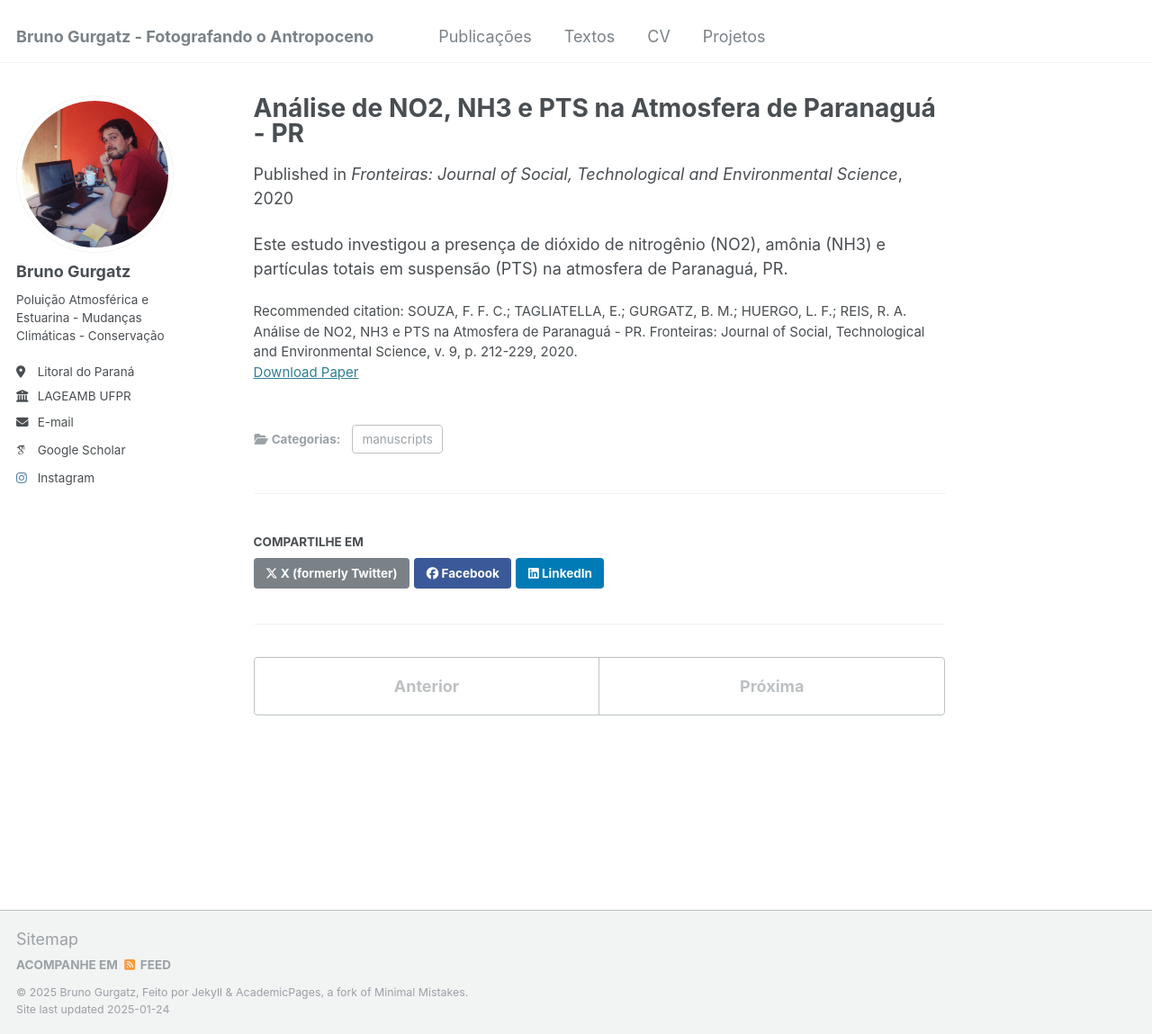
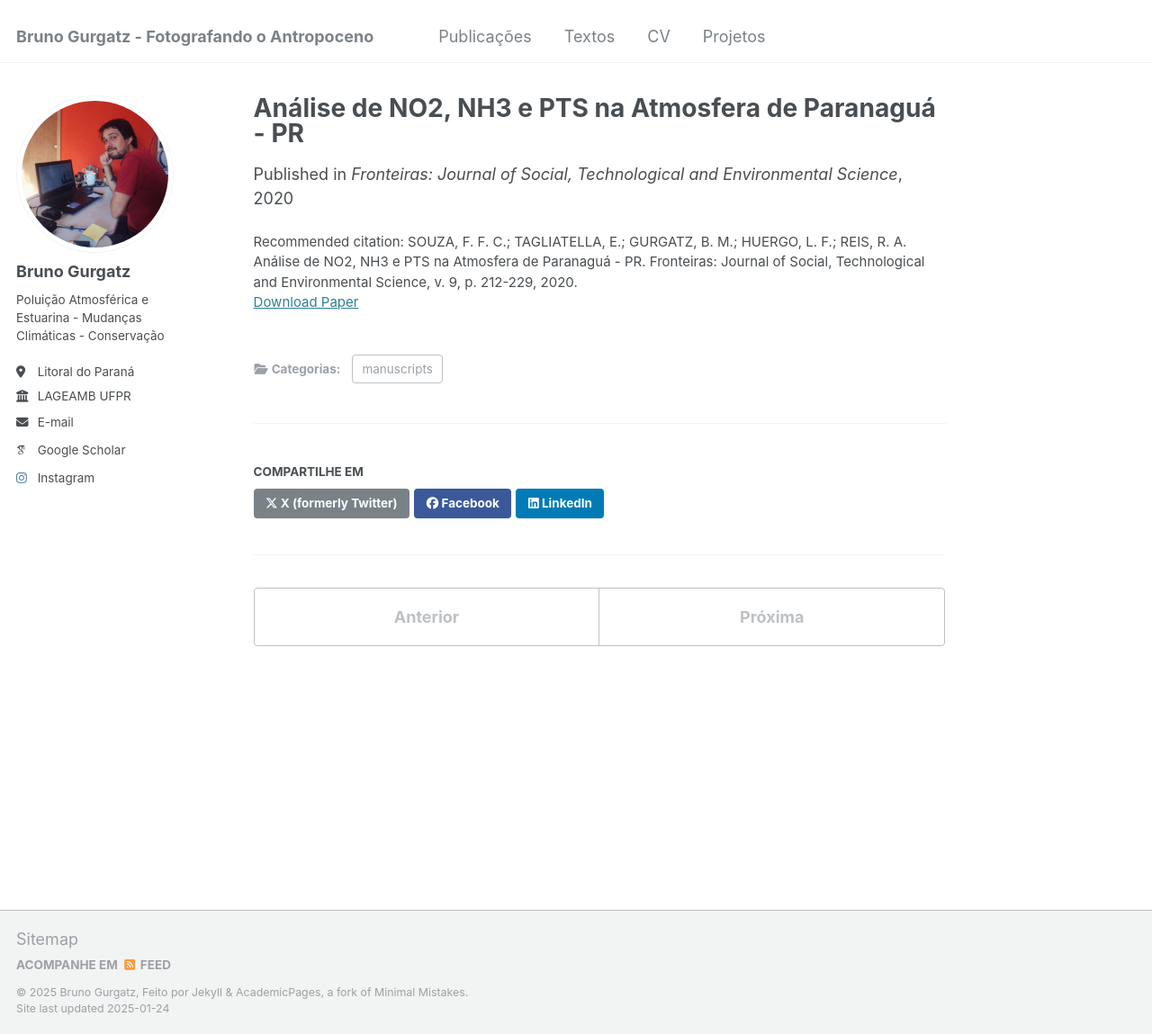
Before and after one commit to brunogurgatz/brunogurgatz.github.io, a Jekyll site: the page built from _publications/2020-no2nh3ptspgua.md, in a window 1280 px wide and 1149 px high. Shown: the whole window at 90% size. Built offline with Jekyll 4.4.1, drawn with Linux system fonts in a browser that asks for light colours; some web fonts are replaced.

Commit message:
Update 2020-no2nh3ptspgua.md

```diff
--- a/_publications/2020-no2nh3ptspgua.md
+++ b/_publications/2020-no2nh3ptspgua.md
@@ -3,11 +3,8 @@ title: "Análise de NO2, NH3 e PTS na Atmosfera de Paranaguá - PR"
 collection: publications
 category: manuscripts
 permalink: /publication/2020-no2nh3pts-paranagua
-excerpt: 'Este estudo investigou a presença de dióxido de nitrogênio (NO2), amônia (NH3) e partículas totais em suspensão (PTS) na atmosfera de Paranaguá, PR.'
-
 date: 2020-12-01
 venue: 'Fronteiras: Journal of Social, Technological and Environmental Science'
 paperurl: 'https://periodicos.unievangelica.edu.br/index.php/fronteiras/article/view/2938'
 citation: 'SOUZA, F. F. C.; TAGLIATELLA, E.; GURGATZ, B. M.; HUERGO, L. F.; REIS, R. A. Análise de NO2, NH3 e PTS na Atmosfera de Paranaguá - PR. Fronteiras: Journal of Social, Technological and Environmental Science, v. 9, p. 212-229, 2020.'
 ---
-Este estudo investigou a presença de dióxido de nitrogênio (NO2), amônia (NH3) e partículas totais em suspensão (PTS) na atmosfera de Paranaguá, PR.
```
